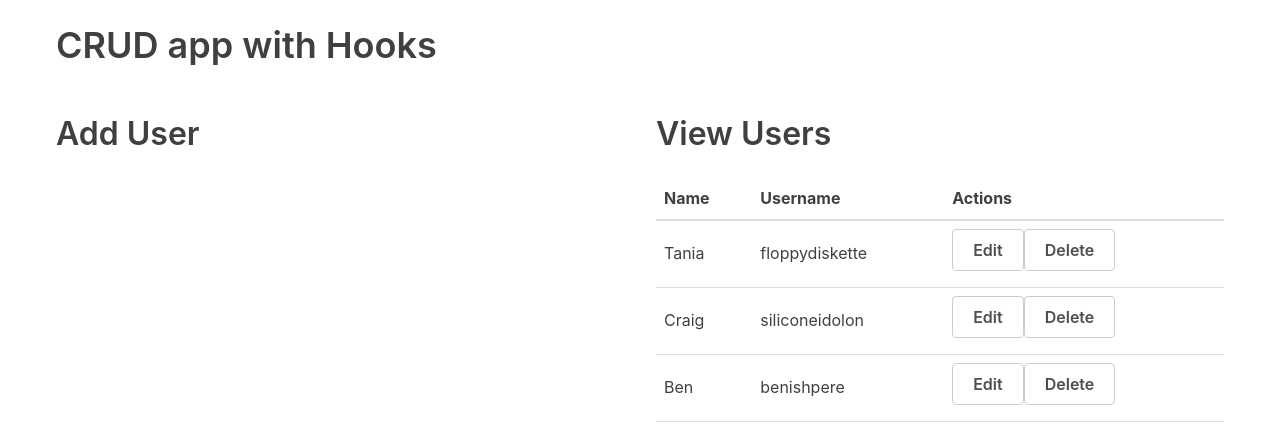
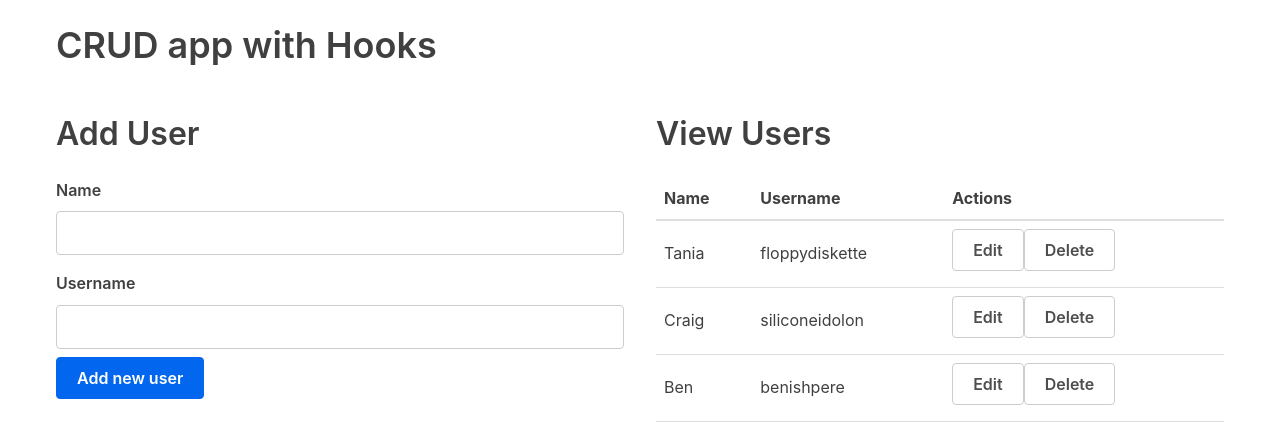
Before and after one commit to aaronrbeck/react-hooks, a React (Create React App) app: page / in a window 1280 px wide. Shown: the top 444 px of the page. Built offline with nearby package versions, Linux system fonts and the light colour scheme.

Commit message:
added adduserform

```diff
--- a/src/App.js
+++ b/src/App.js
@@ -1,5 +1,6 @@
 import React, { useState } from 'react';
 import UserTable from './tables/UserTable'
+import AddUserForm from './forms/AddUserForm'
 
 
 const App = () => {
@@ -12,13 +13,19 @@
 
 const [users, setUsers] = useState(usersData)
 
+const addUser = user => {
+  user.id = users.length + 1
+  setUsers([...users, user])
+}
 
-  return(
+
+  return (
     <div className="container">
       <h1>CRUD app with Hooks</h1>
         <div className="flex-row">
           <div className = "flex-large">
             <h2>Add User</h2>
+            <AddUserForm addUser={addUser}/>
           </div>
           <div className="flex-large">
             <h2>View Users</h2>
--- /dev/null
+++ b/src/forms/AddUserForm.js
@@ -0,0 +1,15 @@
+import React, { useState } from 'react'
+
+const AddUserForm = props => {
+    return (
+        <form>
+            <label>Name</label>
+            <input type = 'text' name="name" value=""/>
+            <label>Username</label>
+            <input type='text' name="username" value=""/>
+            <button>Add new user</button>
+        </form>
+    )
+}
+
+export default AddUserForm
```
